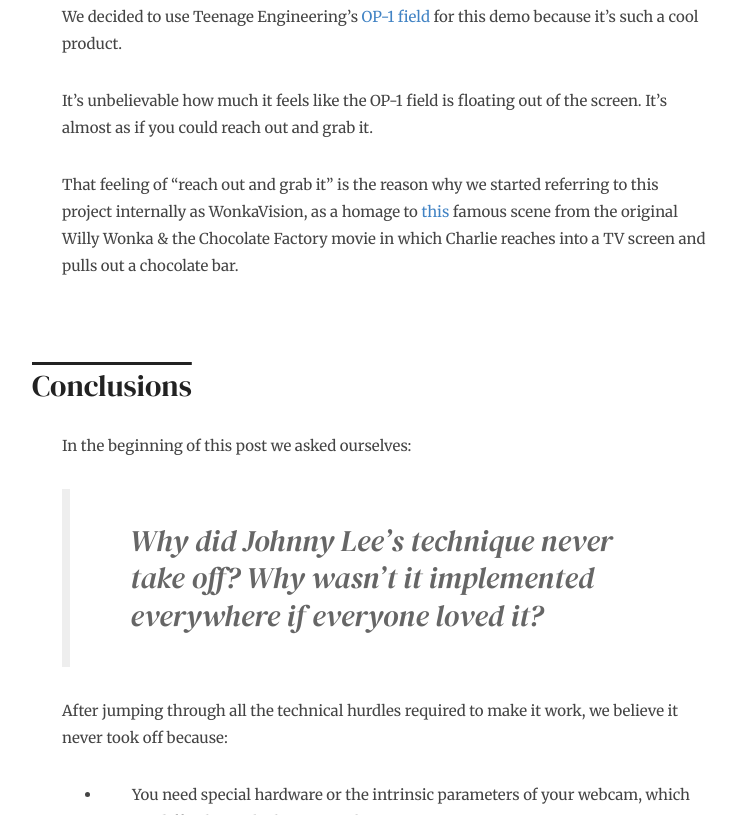
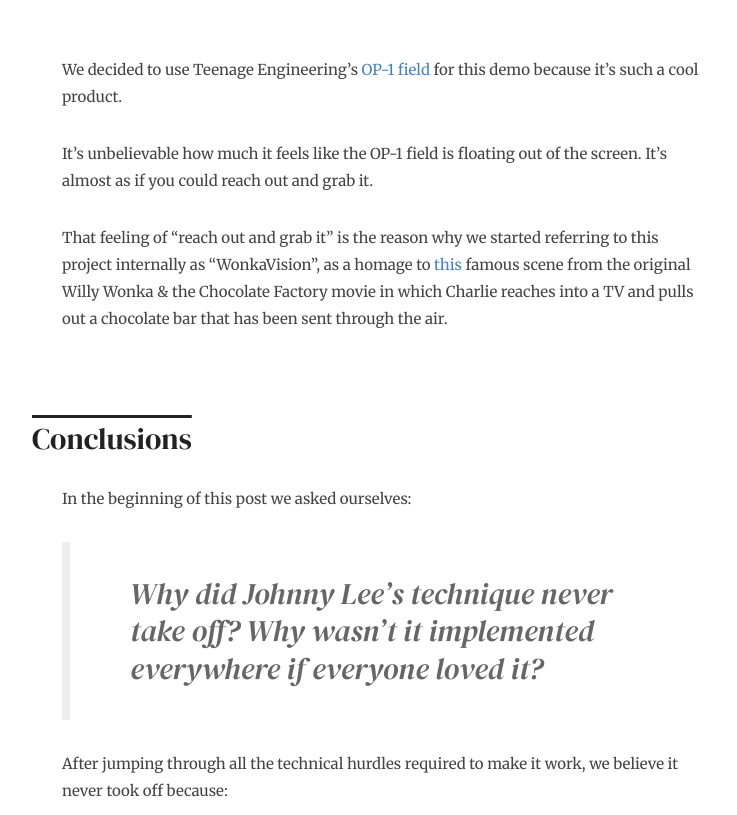
Before and after one commit to Shopify/spatial-commerce-projects, a Jekyll site: the page built from _posts/2023-02-28-WonkaVision.md, in a window 1280 px wide and 900 px high, scrolled down 15694 px, cut to the strip 85-900 px from the top of the window. Shown: the whole strip, without its empty margins (253-990 px from the left). Built offline with Jekyll 4.4.1, drawn with Linux system fonts in a browser that asks for light colours; some web fonts are replaced; some of the changed text lies outside the part shown.

Commit message:
Update title.

```diff
--- a/_posts/2023-02-28-WonkaVision.md
+++ b/_posts/2023-02-28-WonkaVision.md
@@ -189,7 +189,7 @@ We decided to use Teenage Engineering’s [OP-1 field](https://teenage.engineeri
 
 It’s unbelievable how much it feels like the OP-1 field is floating out of the screen. It’s almost as if you could reach out and grab it.
 
-That feeling of "reach out and grab it" is the reason why we started referring to this project internally as WonkaVision, as a homage to [this](https://www.youtube.com/watch?v=pvS3j8VtanM&ab_channel=Movieclips) famous scene from the original Willy Wonka & the Chocolate Factory movie in which Charlie reaches into a TV screen and pulls out a chocolate bar.
+That feeling of "reach out and grab it" is the reason why we started referring to this project internally as "WonkaVision", as a homage to [this](https://www.youtube.com/watch?v=pvS3j8VtanM&ab_channel=Movieclips) famous scene from the original Willy Wonka & the Chocolate Factory movie in which Charlie reaches into a TV and pulls out a chocolate bar that has been sent through the air.
 
 # Conclusions
 
```
Also changed, not shown: other parts of _posts/2023-02-28-WonkaVision.md (+1 -1 lines).
